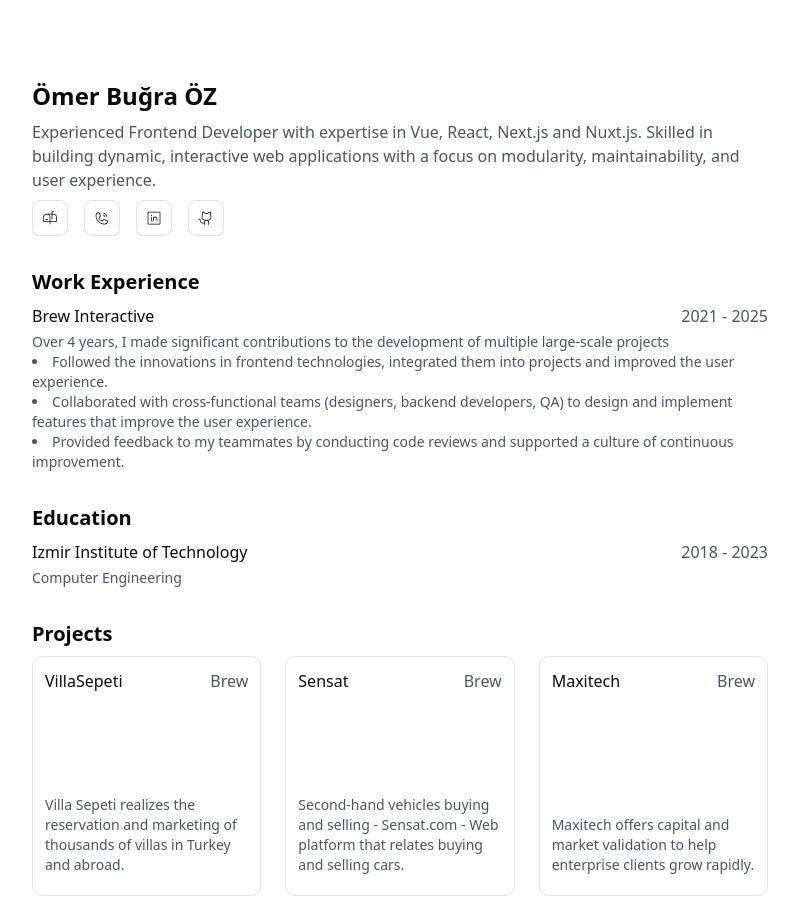
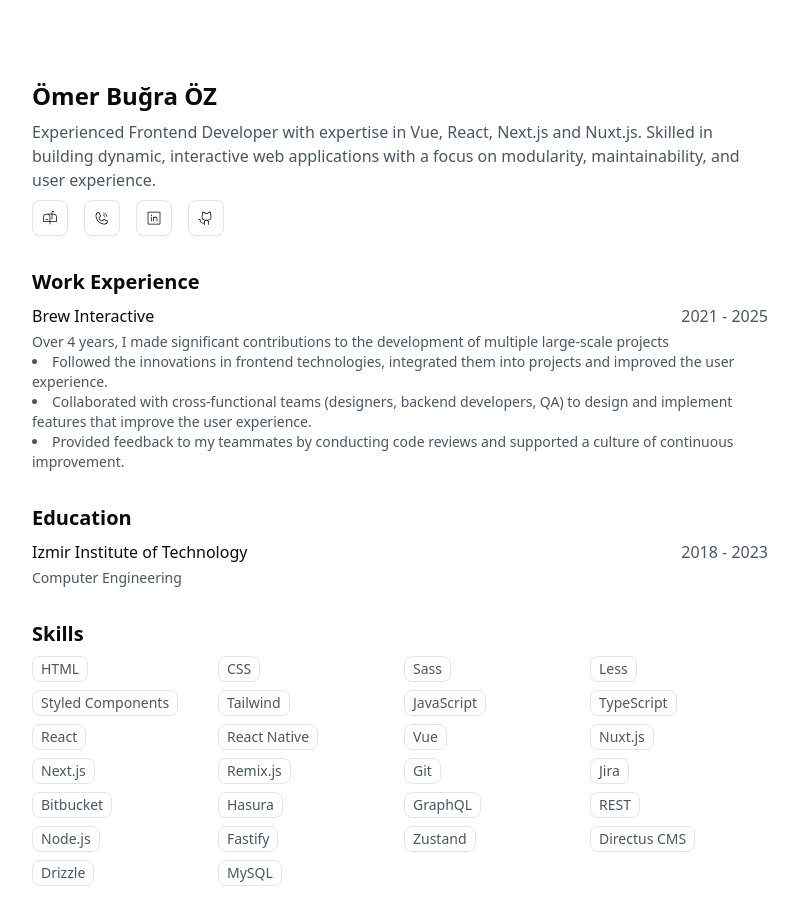
Before and after one commit to omerbugraoz/cv, a Next.js app: page / in a window 1280 px wide. Shown: the top 919 px of the page, without its empty margins (240-1039 px from the left). Built offline with nearby package versions, Linux system fonts and the light colour scheme.

Commit message:
chore: add skills section

```diff
--- a/app/page.tsx
+++ b/app/page.tsx
@@ -78,6 +78,20 @@ export default function Home() {
           </div>
         </section>
         <section className="flex flex-col gap-2">
+          <h2 className="text-xl font-bold">Skills</h2>
+          <div className="grid grid-cols-2 md:grid-cols-4 gap-2">
+            {data.skills.map((skill) => (
+              <Badge
+                key={skill}
+                variant="outline"
+                className="text-sm text-gray-600 transition-all duration-200 hover:bg-gray-100 hover:shadow-md hover:scale-105"
+              >
+                {skill}
+              </Badge>
+            ))}
+          </div>
+        </section>
+        <section className="flex flex-col gap-2">
           <h2 className="text-xl font-bold">Projects</h2>
           <div className="flex flex-col md:grid md:grid-cols-3 md:gap-6 gap-2">
             {data.workProjectExperience.map((project) => (
@@ -98,9 +112,9 @@ export default function Home() {
                 <p className="text-sm text-gray-600 my-2">
                   {project.description}
                 </p>
-                <div className="flex flex-wrap gap-1 sm:flex group-hover:flex md:hidden md:group-hover:flex">
+                <div className="flex flex-wrap gap-1 sm:flex group-hover:flex md:hidden md:group-hover:flex transform transition-transform duration-1000 group-hover:-translate-y-2">
                   {project.technologies.map((tech) => (
-                    <Badge key={tech} variant="outline" className="">
+                    <Badge key={tech} variant="outline">
                       {tech}
                     </Badge>
                   ))}
--- a/data/me.ts
+++ b/data/me.ts
@@ -67,7 +67,7 @@ export const ME = {
         "Zustand",
         "Hasura",
         "GraphQL",
-        "Directuc",
+        "Directus CMS",
       ],
     },
     {
@@ -149,7 +149,11 @@ export const ME = {
   ],
   skills: [
     "HTML",
-    "CSS (Sass, Less, Styled Components, Tailwind)",
+    "CSS",
+    "Sass",
+    "Less",
+    "Styled Components",
+    "Tailwind",
     "JavaScript",
     "TypeScript",
     "React",
@@ -158,14 +162,18 @@ export const ME = {
     "Nuxt.js",
     "Next.js",
     "Remix.js",
+    "Git",
+    "Jira",
+    "Bitbucket",
+    "Hasura",
     "GraphQL",
-    "Git",
-    "Hasura",
-    "Rest",
+    "REST",
     "Node.js",
     "Fastify",
     "Zustand",
     "Directus CMS",
+    "Drizzle",
+    "MySQL",
   ],
   languages: [
     {
```
